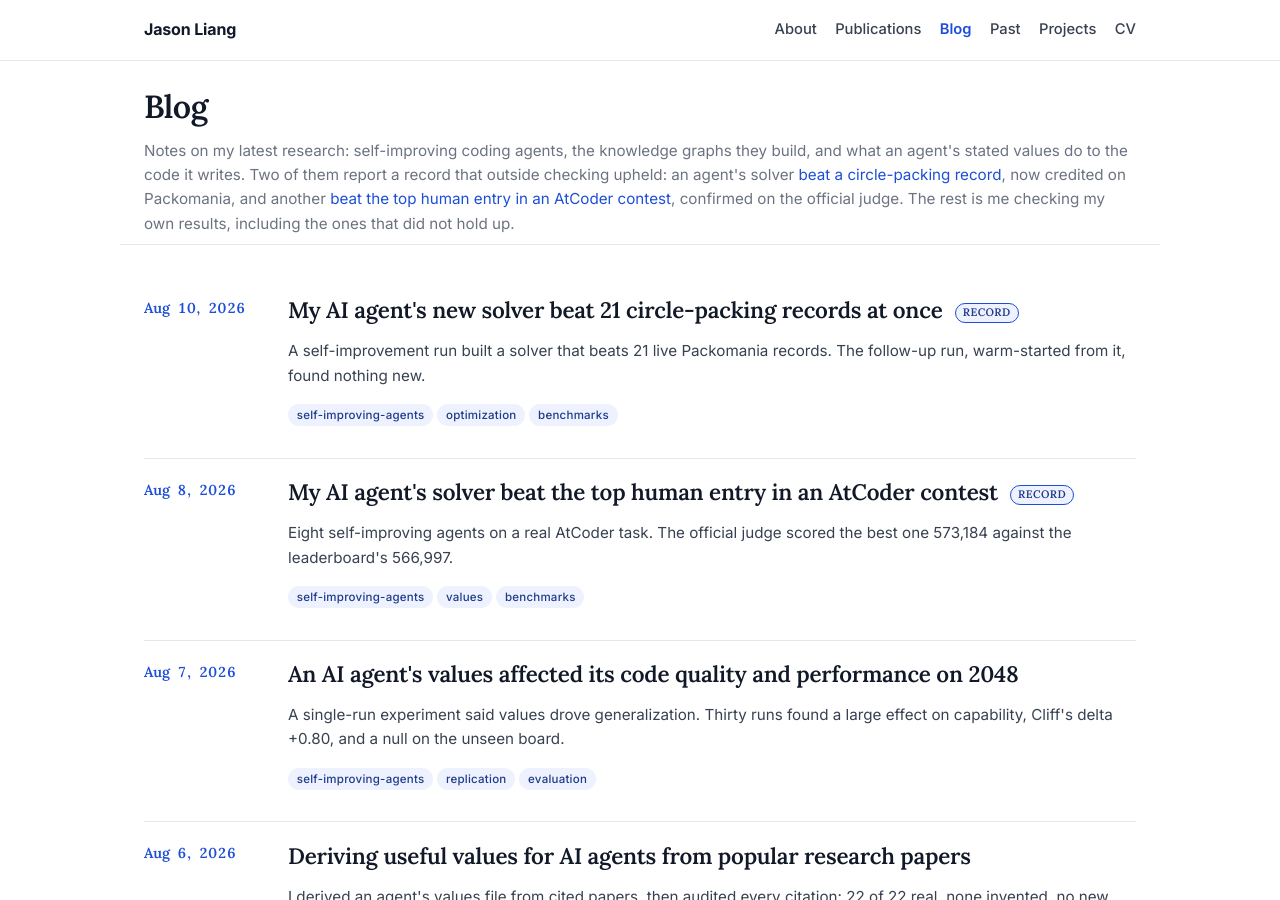
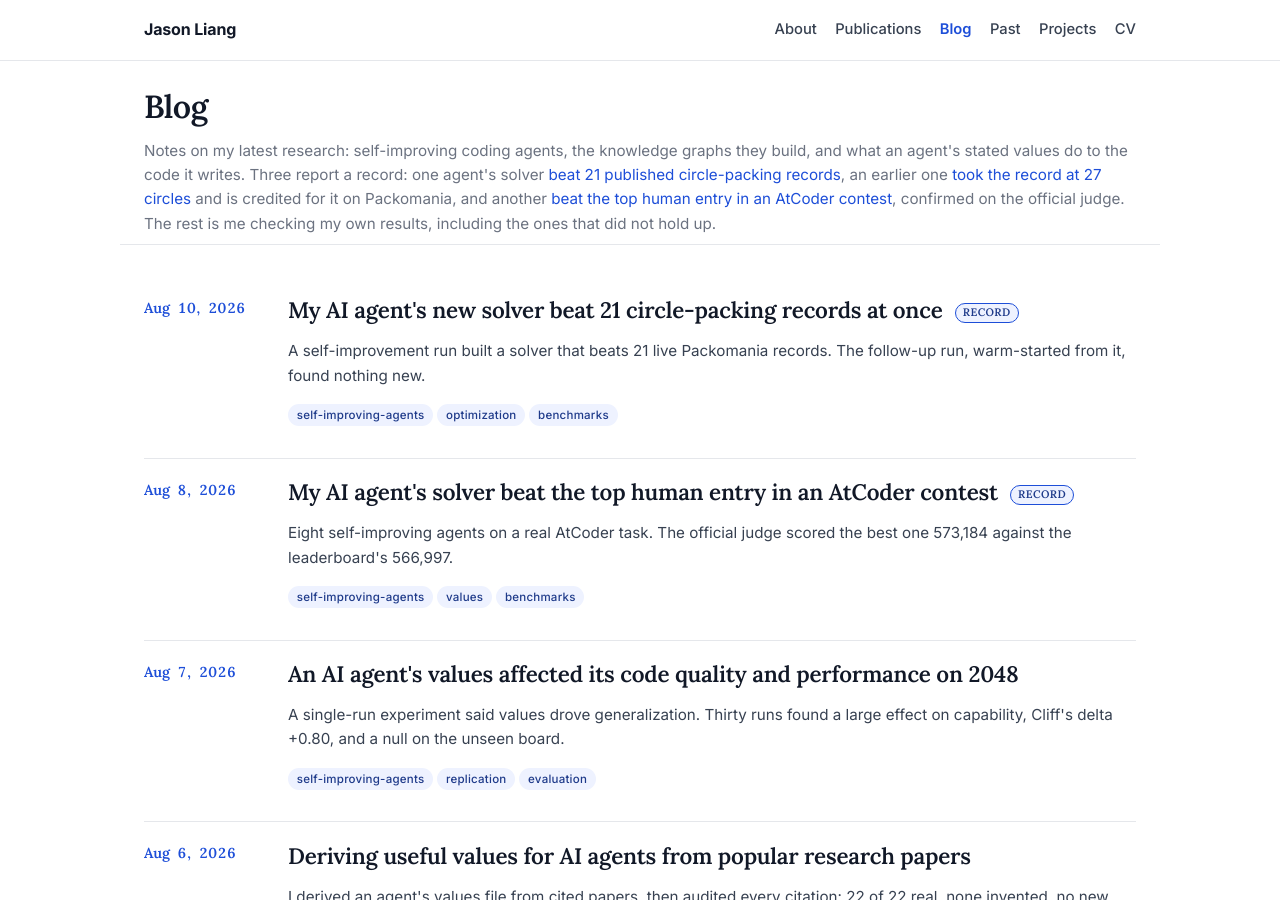
Before and after one commit to jasonzliang/jasonzliang.github.io, a Jekyll site: the page built from blog/index.html, in a window 1280 px wide and 900 px high. Built offline with Jekyll 4.4.1, drawn with Linux system fonts in a browser that asks for light colours.

Commit message:
Fix a stale count on the blog index: two records became three
Adding the packing-records post gave the index a third Record badge but
left the header saying 'Two of them report a record'. Now three, with
the 21-record sweep named first.

Also drops 'that outside checking upheld' from the lead sentence. It was
true of the two originals -- Packomania lists the N=27 value and the
AtCoder judge ran the solver -- but the 21 packings are verified by a
checker that shares no code with the solver rather than by a third party,
so the blanket phrase would have overstated one of the three. The
specific verification now sits with the two claims that have it.

```diff
--- a/blog/index.html
+++ b/blog/index.html
@@ -5,7 +5,7 @@
 ---
 <section class="page-header container">
   <h1>Blog</h1>
-  <p>Notes on my latest research: self-improving coding agents, the knowledge graphs they build, and what an agent's stated values do to the code it writes. Two of them report a record that outside checking upheld: an agent's solver <a href="/blog/circle-packing/">beat a circle-packing record</a>, now credited on Packomania, and another <a href="/blog/ale-bench/">beat the top human entry in an AtCoder contest</a>, confirmed on the official judge. The rest is me checking my own results, including the ones that did not hold up.</p>
+  <p>Notes on my latest research: self-improving coding agents, the knowledge graphs they build, and what an agent's stated values do to the code it writes. Three report a record: one agent's solver <a href="/blog/packing-records/">beat 21 published circle-packing records</a>, an earlier one <a href="/blog/circle-packing/">took the record at 27 circles</a> and is credited for it on Packomania, and another <a href="/blog/ale-bench/">beat the top human entry in an AtCoder contest</a>, confirmed on the official judge. The rest is me checking my own results, including the ones that did not hold up.</p>
 </section>
 
 <section class="container section">
```
